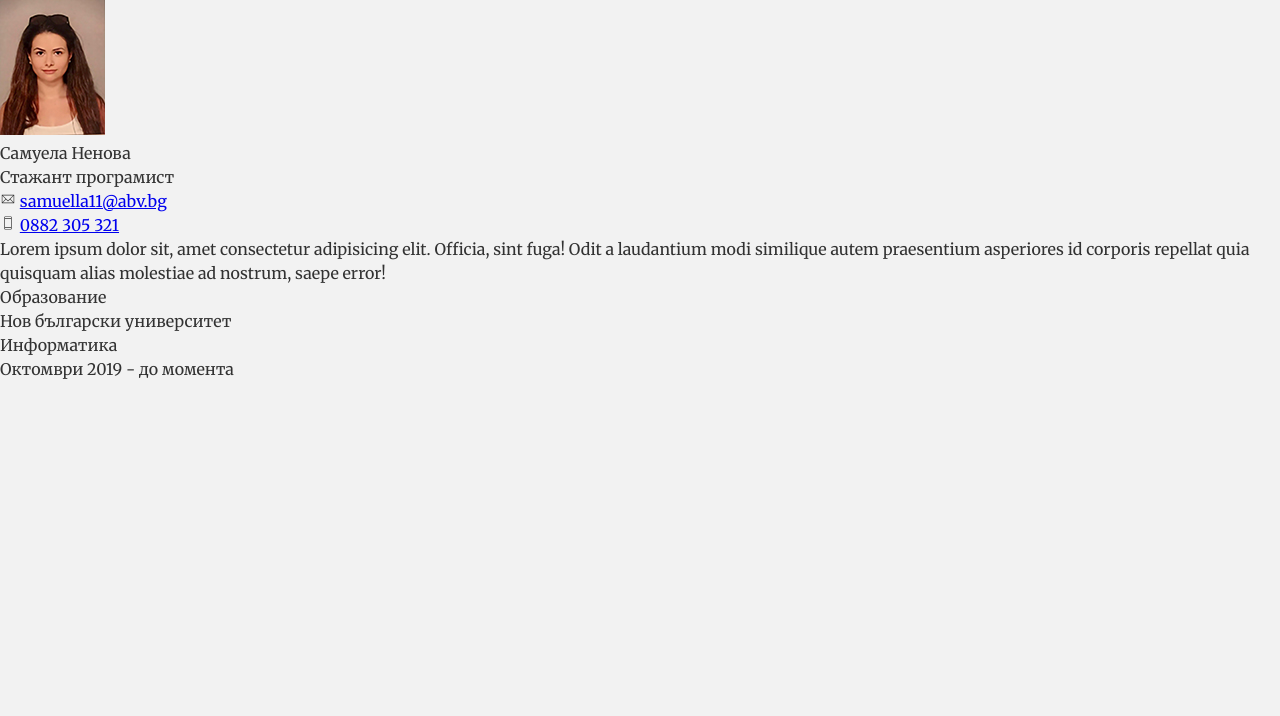
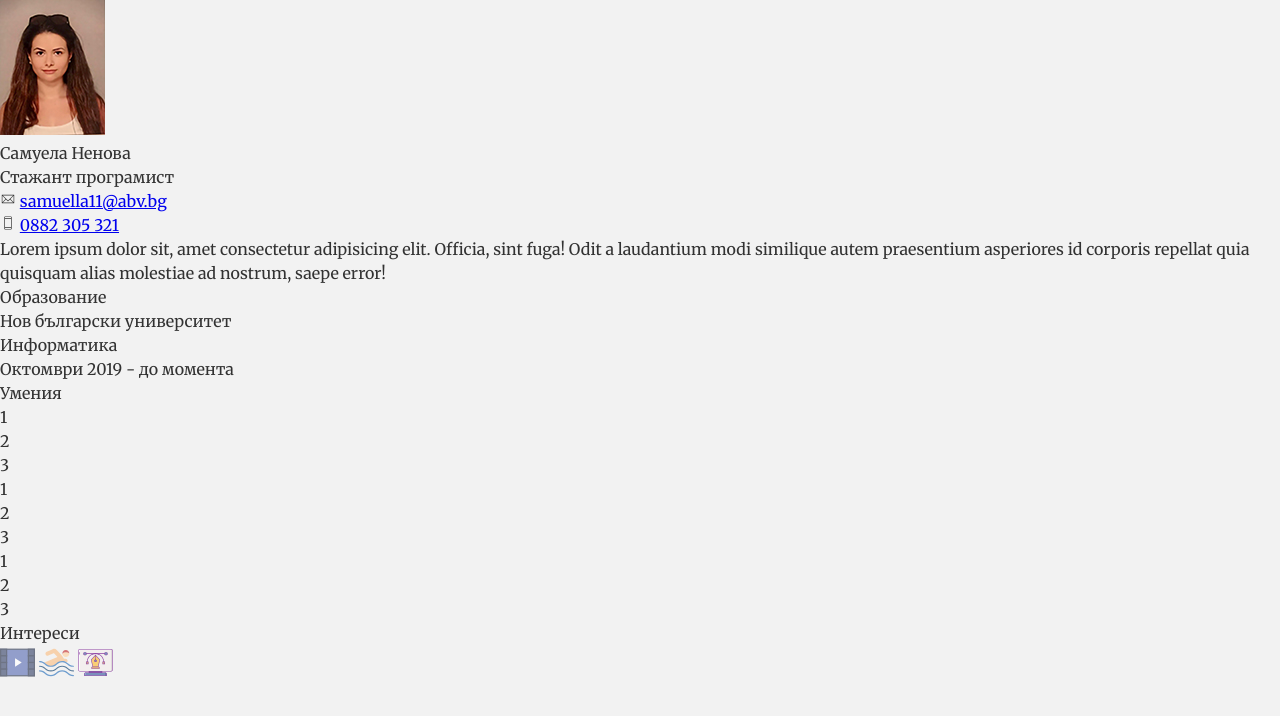
Before and after one commit to Samuella11/Resume, a plain HTML site: page index.html in a window 1280 px wide. Drawn offline with nearby package versions, Linux system fonts and the light colour scheme.

Commit message:
second commit

```diff
--- a/index.html
+++ b/index.html
@@ -54,6 +54,38 @@
                 </div>
             </div>
         </section>
+
+        <section>
+            <div class="section-title">Умения</div>
+            <div>
+                <div class="skills-container">
+                    <ul>
+                        <li>1</li>
+                        <li>2</li>
+                        <li>3</li>
+                    </ul>
+                    <ul>
+                        <li>1</li>
+                        <li>2</li>
+                        <li>3</li>
+                    </ul>
+                    <ul>
+                        <li>1</li>
+                        <li>2</li>
+                        <li>3</li>
+                    </ul>
+                </div>
+            </div>
+        </section>
+
+        <section>
+            <div class="section-title">Интереси</div>
+            <div class="interests-container">
+                <img src="multimedia.svg" alt="icon">
+                <img src="swimming.svg" alt="icon">
+                <img src="ui.svg" alt="icon">
+            </div>
+        </section>
     </div>
 </body>
 
--- a/styles.css
+++ b/styles.css
@@ -26,3 +26,8 @@ img {
     height: 1em;
     overflow: visible;
 }
+
+.interests-container img {
+    height: 35px;
+    opacity: 0.75;
+}
```
Also changed, not shown: multimedia.svg (added), swimming.svg (added), ui.svg (added).
